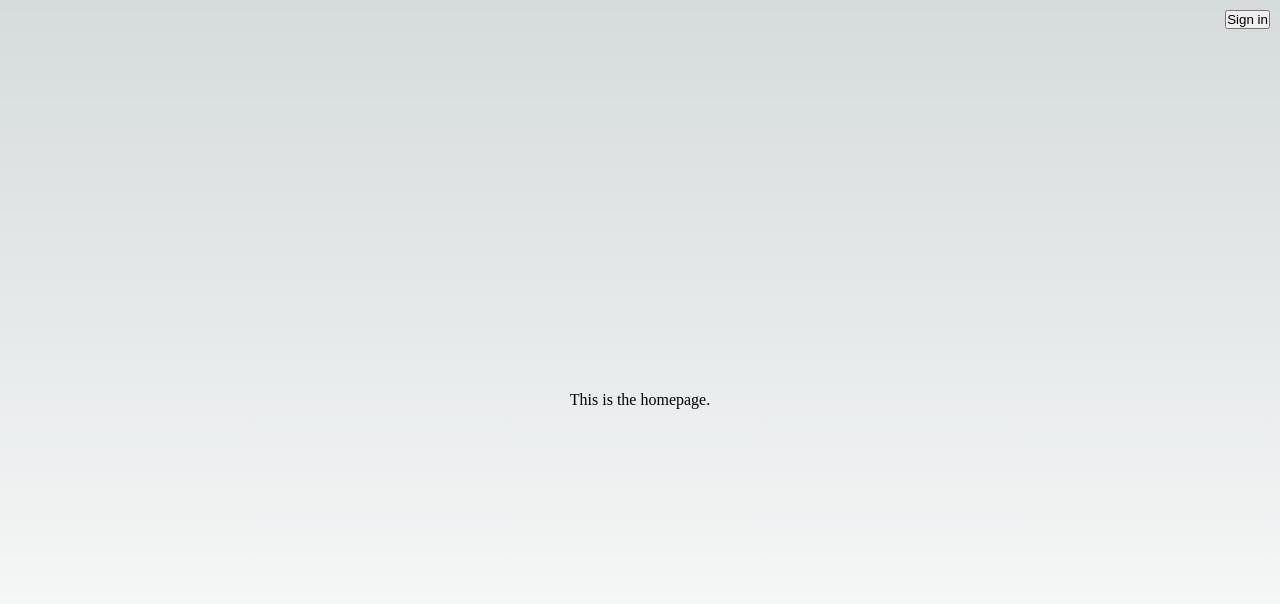
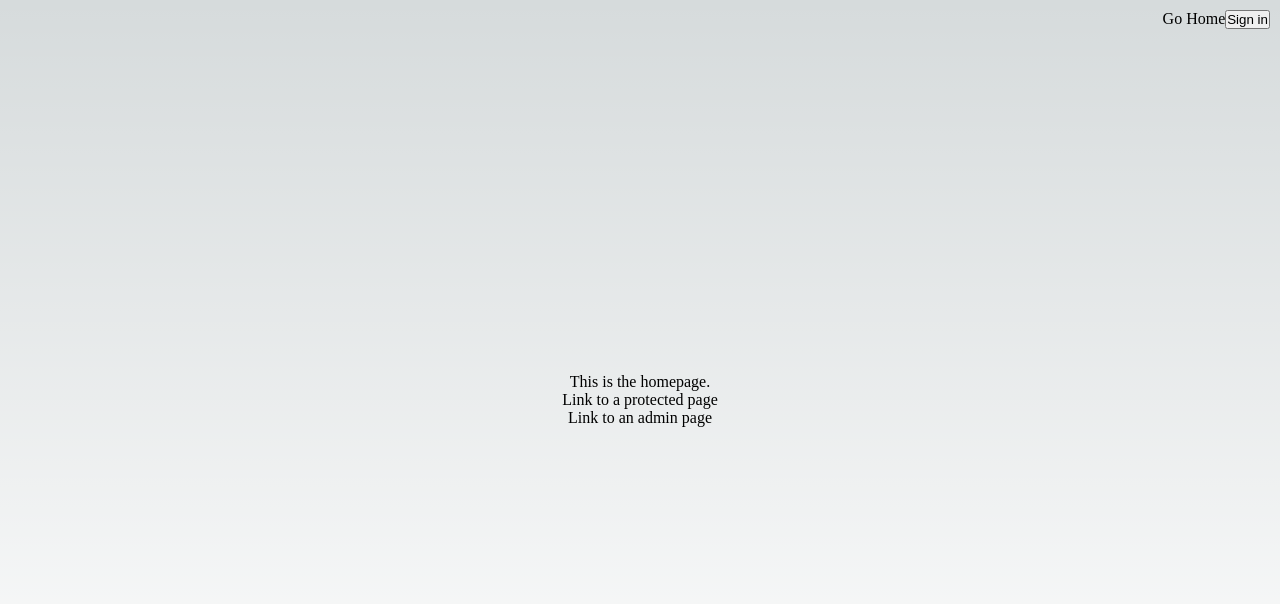
Before and after one commit to philschatz/my-app, a Next.js app: page / in a window 1280 px wide. Shown: the top 604 px of the page. Built offline with nearby package versions, Linux system fonts and the light colour scheme; no server answers.

Commit message:
adds an admin page

```diff
--- a/src/app/layout.tsx
+++ b/src/app/layout.tsx
@@ -10,6 +10,7 @@ import {
 import "./globals.css";
 
 import styles from "./layout.module.css";
+import Link from "next/link";
 
 // const inter = Inter({ subsets: ["latin"] });
 
@@ -29,6 +30,7 @@ export default function RootLayout({
                 <body>
                     {/* <body className={inter.className}> */}
                     <div className={styles.loginLogout}>
+                        <Link href="/">Go Home</Link>
                         <SignedOut>
                             <SignInButton />
                         </SignedOut>
--- a/src/app/page.tsx
+++ b/src/app/page.tsx
@@ -2,6 +2,7 @@ import styles from "./page.module.css";
 import { UserInfo } from "../components/user";
 import { UserToken } from "@/components/token";
 import { Protect, SignedOut } from "@clerk/nextjs";
+import Link from "next/link";
 
 export default function Home() {
     return (
@@ -11,6 +12,12 @@ export default function Home() {
                 <UserToken />
             </Protect>
             This is the homepage.
+            <ul>
+                <Link href="./protected">Link to a protected page</Link>
+            </ul>
+            <ul>
+                <Link href="./admin">Link to an admin page</Link>
+            </ul>
         </main>
     );
 }
```
Also changed, not shown: src/app/admin/page.tsx (added, +21 -0 lines), .gitpod.yml.
